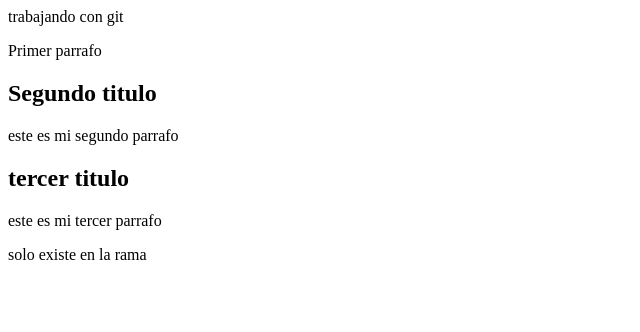
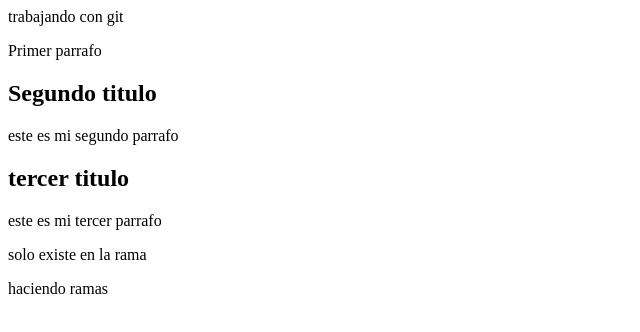
Before and after one commit to Rocio-desing/clase-5, a plain HTML site: page index.html in a window 1280 px wide. Shown: the whole page, without its empty margins (0-640 px from the left). Drawn offline with Linux system fonts and the light colour scheme.

```diff
--- a/index.html
+++ b/index.html
@@ -11,6 +11,7 @@
         <h2> tercer titulo</h2>
         <p>este es mi tercer parrafo</p>
         <p>solo existe en la rama</p>
+        <p>haciendo ramas</p>
     </body>
 
 </html>
```
